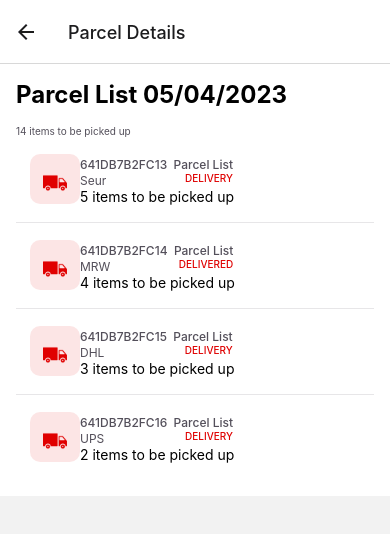
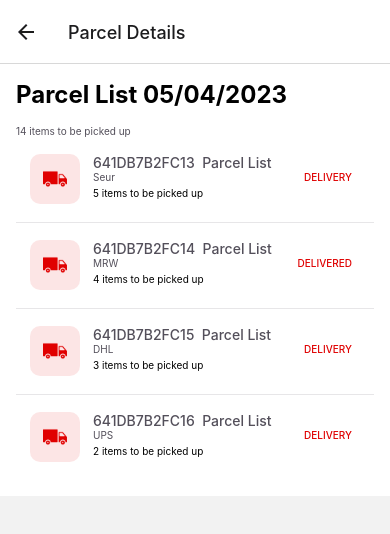
Before and after one commit to DonatellaC/carriex-app-react-native, a React Native app: screen / in a window 390 px wide. Both pictures are taken after a click on the element 195 px from the left and 183 px from the top of the page. Shown: the top 534 px of the page. Built offline with nearby package versions, Linux system fonts and the light colour scheme.

Commit message:
fix: fixed style Parcel Details and List

```diff
--- a/src/components/Icons/styles.js
+++ b/src/components/Icons/styles.js
@@ -9,7 +9,7 @@ const styles = StyleSheet.create({
   },
   secondIcon: {
     position: "absolute",
-    bottom: 13,
+    bottom: 17,
     left: 13,
   },
 });
--- a/src/components/List/List.js
+++ b/src/components/List/List.js
@@ -24,7 +24,7 @@ const List = ({
         <Text style={styles.header}>{header}</Text>
 
         <View style={styles.detailsContainer}>
-          <View>{icon && <Icons />}</View>
+          <View style={styles.icons}>{icon && <Icons />}</View>
           <View style={styles.carrierName}>
             {carrierId && (
               <Text style={[styles.idText, styles.carrierId]}>{carrierId}</Text>
@@ -43,7 +43,9 @@ const List = ({
                 )}
               </View>
             </View>
-            {numbersOfItems && <Text>{numbersOfItems}</Text>}
+            {numbersOfItems && (
+              <Text style={styles.numbersOfItems}>{numbersOfItems}</Text>
+            )}
           </View>
         </View>
 
--- a/src/components/List/styles.js
+++ b/src/components/List/styles.js
@@ -9,6 +9,8 @@ const styles = StyleSheet.create({
     paddingBottom: 10,
     paddingLeft: 14,
     paddingRight: 14,
+    fontFamily: "Inter",
+    fontStyle: "normal",
   },
   borderBottom: {
     borderBottomWidth: 1,
@@ -58,11 +60,8 @@ const styles = StyleSheet.create({
   },
   carrierId: {
     fontWeight: "500",
-  },
-  carrierName: {
-    display: "flex",
-    fontWeight: "400",
-    marginRight: 4,
+    fontSize: 14,
+    lineHeight: 17,
   },
   deliveryStatus: {
     display: "flex",
@@ -71,17 +70,37 @@ const styles = StyleSheet.create({
     fontWeight: "500",
     lineHeight: 12,
     textTransform: "uppercase",
+    textAlign: "right",
   },
   currierNameStatusWrapper: {
     display: "flex",
     flexDirection: "row",
     alignItems: "center",
     justifyContent: "space-between",
+    alignItems: "baseline",
+  },
+  carrierName: {
+    display: "flex",
+    fontWeight: "400",
+    marginRight: 4,
+    flex: 1,
+    fontweight: 400,
+    fontSize: 10,
+    lineHeight: 12,
   },
   detailsContainer: {
     display: "flex",
     flexDirection: "row",
-    alignItems: "center",
+  },
+  icons: {
+    display: "flex",
+    marginRight: 13,
+    width: 50,
+  },
+  numbersOfItems: {
+    fontweight: 400,
+    fontSize: 10,
+    lineHeight: 12,
   },
 });
 
--- a/src/features/ParcelDetails/index.js
+++ b/src/features/ParcelDetails/index.js
@@ -3,7 +3,6 @@ import { View, Text } from "react-native";
 import { useRoute } from "@react-navigation/native";
 import List from "../../components/List/List";
 import styles from "./styles";
-import Icons from "../../components/Icons/Icons";
 
 const ParcelDetails = () => {
   const { params } = useRoute();
```
